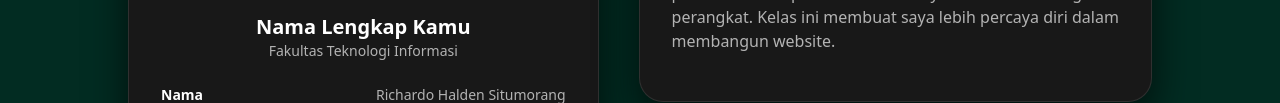
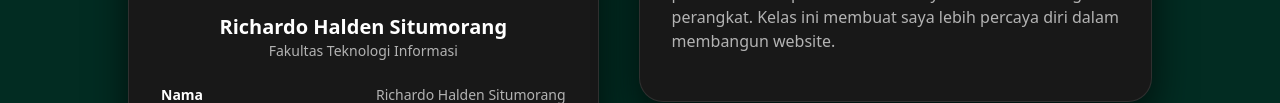
Before and after one commit to rikardohjs13115-ops/ProjectFinal_WEB1, a plain HTML site: page biodata.html in a window 1280 px wide. Shown: the part 336-439 px from the top of the page. Drawn offline with nearby package versions, Linux system fonts and the light colour scheme.

Commit message:
tambahkan nama biodata

```diff
--- a/biodata.html
+++ b/biodata.html
@@ -103,7 +103,7 @@
           <div class="flex flex-col items-center text-center mb-6">
             <img src="images/Richardo.jpeg"
                  class="w-32 h-32 rounded-full object-cover border-4 border-ecosia-lime mb-4">
-            <h2 class="text-xl font-bold">Nama Lengkap Kamu</h2>
+            <h2 class="text-xl font-bold">Richardo Halden Situmorang</h2>
             <p class="text-ecosia-grey text-sm">Fakultas Teknologi Informasi</p>
           </div>
 
```
